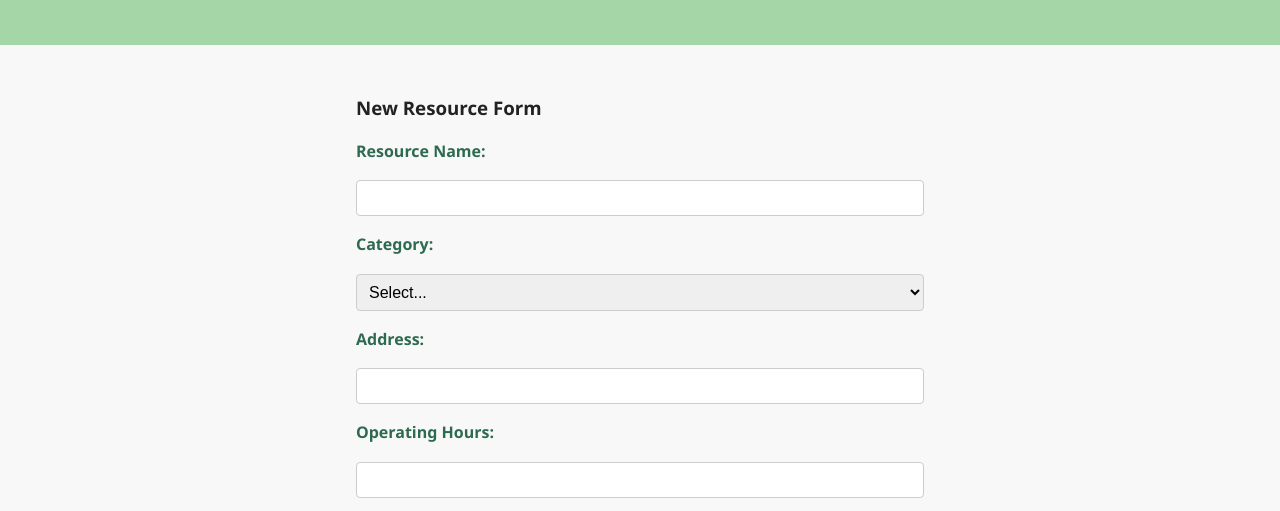
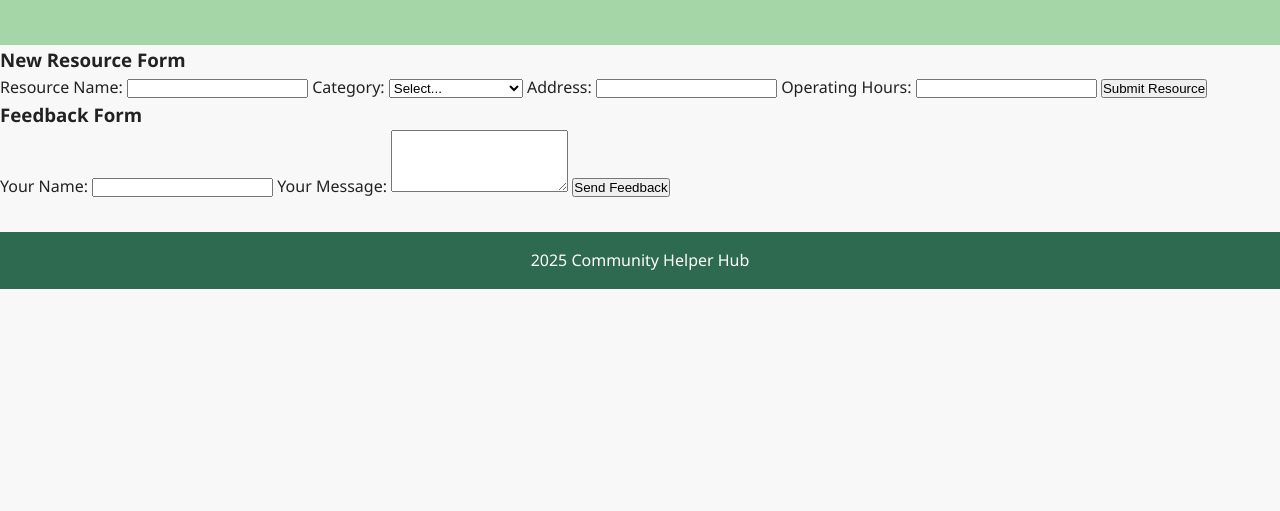
Before and after one commit to SoranyiL/capstone_project, a website: page html/submit.html in a window 1280 px wide. Shown: the part 250-761 px from the top of the page. Drawn offline with Linux system fonts and the light colour scheme.

Commit message:
Restored to 'de761cf199da657a50043414e93428b0edd859be'
Replit-Restored-To: de761cf199da657a50043414e93428b0edd859be

```diff
--- a/html/css/style.css
+++ b/html/css/style.css
@@ -170,46 +170,6 @@
     }
   }
 
-  .form-section {
-    max-width: 600px;
-    margin: 2rem auto;
-    padding: 1rem;
-  }
-
-  .form-section form {
-    display: flex;
-    flex-direction: column;
-    gap: 1rem;
-  }
-
-  .form-section label {
-    font-weight: bold;
-    color: #2d6a4f;
-  }
-
-  .form-section input,
-  .form-section select,
-  .form-section textarea {
-    padding: 0.5rem;
-    border: 1px solid #ccc;
-    border-radius: 4px;
-    font-size: 1rem;
-  }
-
-  .form-section button {
-    background-color: #2d6a4f;
-    color: white;
-    padding: 0.8rem;
-    border: none;
-    border-radius: 4px;
-    cursor: pointer;
-    font-weight: bold;
-  }
-
-  .form-section button:hover {
-    background-color: #1b4332;
-  }
-
   @media (max-width: 480px) {
     .hero h2 {
       font-size: 1.5rem;
```
